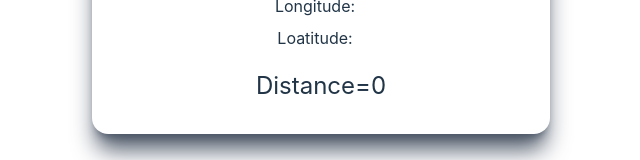
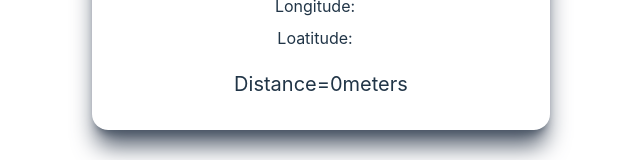
Before and after one commit to Joshijay1917/gps-tracker-check, a React (Vite) app: page / in a window 1280 px wide. Shown: the part 431-591 px from the top of the page, without its empty margins (319-959 px from the left). Built offline with nearby package versions, Linux system fonts and the light colour scheme.

Commit message:
add unit of distance

```diff
--- a/src/App.jsx
+++ b/src/App.jsx
@@ -129,9 +129,10 @@ function App() {
             <p>{track.latitude}</p>
           </div>
         </div>
-        <div className='flex justify-center my-5 text-2xl'>
+        <div className='flex justify-center my-5 text-xl'>
           <p>Distance=</p>
           <p>{distance}</p>
+          <p>meters</p>
         </div>
       </div>
     </div>
```
